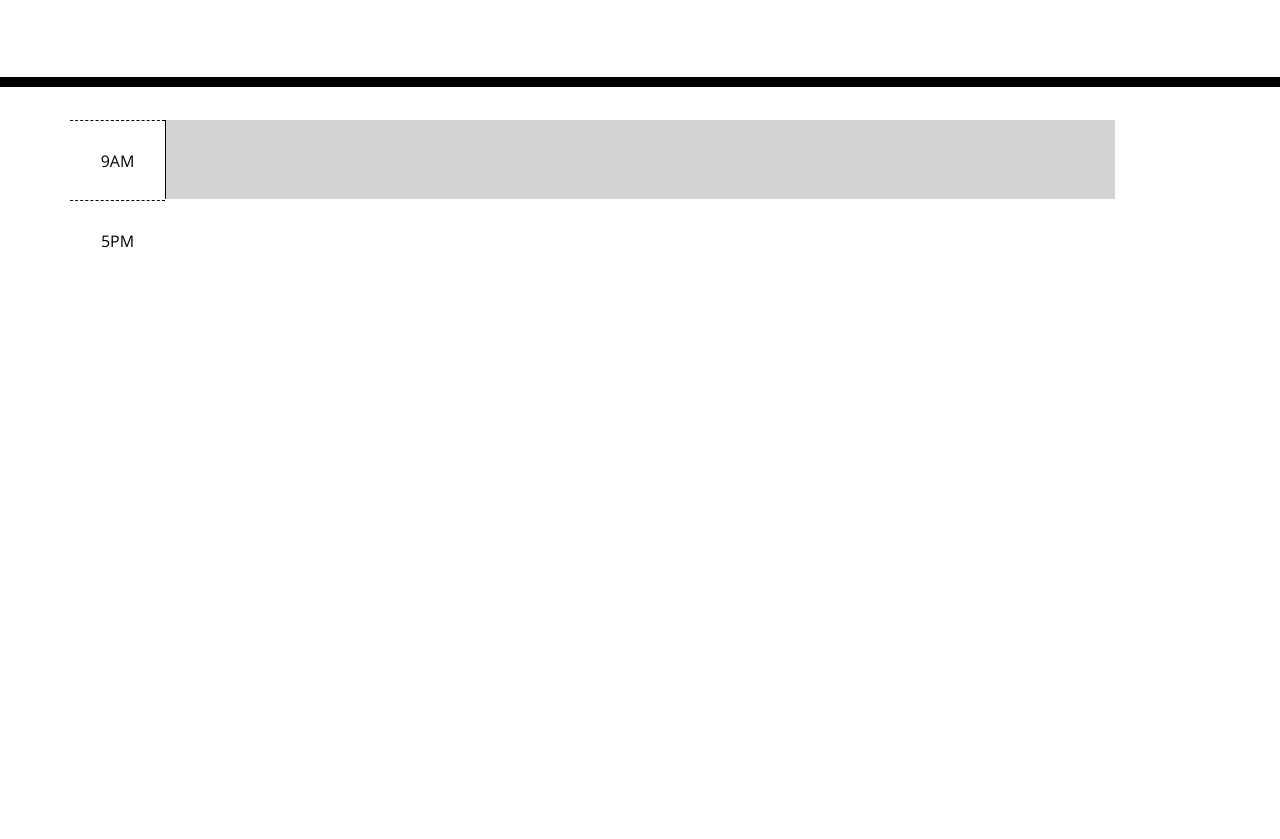
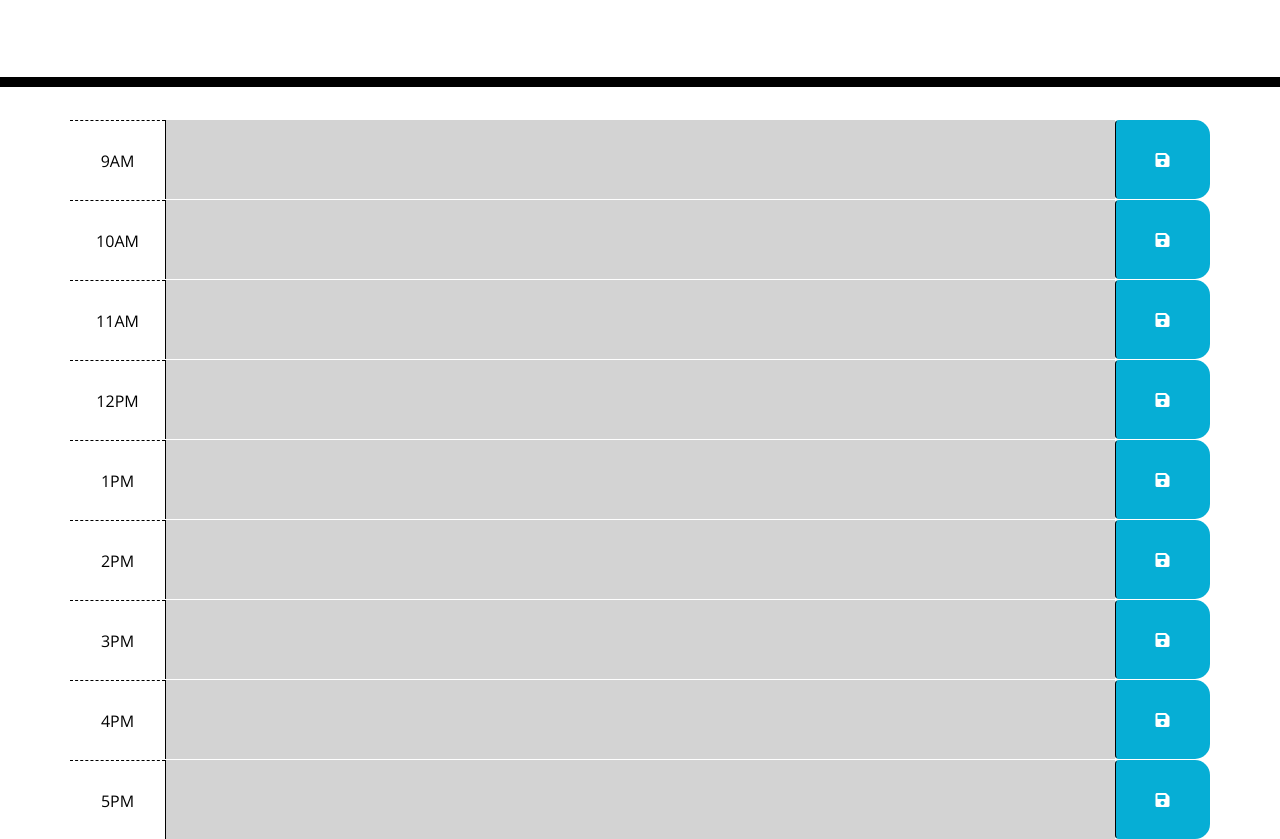
Before and after one commit to sankyrajeev/work-day-scheduler, a plain HTML site: page Develop/index.html in a window 1280 px wide. Shown: the part 181-1020 px from the top of the page. Before the commit the page ends 800 px from the top, so only its background shows below. Drawn offline with nearby package versions, Linux system fonts and the light colour scheme.

Commit message:
first files

```diff
--- a/Develop/index.html
+++ b/Develop/index.html
@@ -20,25 +20,101 @@
     <p id="currentDay" class="lead"></p>
   </header>
   <div class="container">
+
+    <!-- 9AM -->
     <div id="hour-9" class="row time-block">
       <div class="col-md-1 hour">
         9AM
       </div>
       <textarea class="col-md-10 description">
       </textarea>
+      <button class="btn saveBtn col-md-1"><i class="fas fa-save"></i></button>
+    </div>
+
+    <!-- 10AM -->
+    <div id="hour-10" class="row time-block">
+      <div class="col-md-1 hour">
+        10AM
+      </div>
+      <textarea class="col-md-10 description">
+      </textarea>
+      <button class="btn saveBtn col-md-1"><i class="fas fa-save"></i></button>
+    </div>
 
 
+    <!-- 11AM -->
+    <div id="hour-11" class="row time-block">
+      <div class="col-md-1 hour">
+        11AM
+      </div>
+      <textarea class="col-md-10 description">
+      </textarea>
+      <button class="btn saveBtn col-md-1"><i class="fas fa-save"></i></button>
     </div>
-    <div id="hour-17" class="row time-block">
+
+    <!-- 12PM -->
+    <div id="hour-12" class="row time-block">
+      <div class="col-md-1 hour">
+        12PM
+      </div>
+      <textarea class="col-md-10 description">
+      </textarea>
+      <button class="btn saveBtn col-md-1"><i class="fas fa-save"></i></button>
+    </div>
+
+    <!-- 1PM -->
+    <div id="hour-13" class="row time-block">
+      <div class="col-md-1 hour">
+        1PM
+      </div>
+      <textarea class="col-md-10 description">
+      </textarea>
+      <button class="btn saveBtn col-md-1"><i class="fas fa-save"></i></button>
+    </div>
+
+    <!-- 2PM -->
+    <div id="hour-14" class="row time-block">
+      <div class="col-md-1 hour">
+        2PM
+      </div>
+      <textarea class="col-md-10 description">
+      </textarea>
+      <button class="btn saveBtn col-md-1"><i class="fas fa-save"></i></button>
+    </div>
+
+    <!-- 3PM -->
+    <div id="hour-15" class="row time-block">
+      <div class="col-md-1 hour">
+        3PM
+      </div>
+      <textarea class="col-md-10 description">
+      </textarea>
+      <button class="btn saveBtn col-md-1"><i class="fas fa-save"></i></button>
+    </div>
+
+     <!-- 4PM -->
+     <div id="hour-16" class="row time-block">
+      <div class="col-md-1 hour">
+        4PM
+      </div>
+      <textarea class="col-md-10 description">
+      </textarea>
+      <button class="btn saveBtn col-md-1"><i class="fas fa-save"></i></button>
+    </div>
+
+     <!-- 5PM -->
+     <div id="hour-17" class="row time-block">
       <div class="col-md-1 hour">
         5PM
       </div>
-    <!-- Timeblocks go here -->
-  </div>
+      <textarea class="col-md-10 description">
+      </textarea>
+      <button class="btn saveBtn col-md-1"><i class="fas fa-save"></i></button>
+    </div>
 
-  <script src="https://code.jquery.com/jquery-3.4.1.min.js"></script>
-  <script src="https://cdnjs.cloudflare.com/ajax/libs/moment.js/2.24.0/moment.min.js"></script>
-  <script> src ="Develop/scipt.js"</script>
+    <script src="https://code.jquery.com/jquery-3.4.1.min.js"></script>
+    <script src="https://cdnjs.cloudflare.com/ajax/libs/moment.js/2.24.0/moment.min.js"></script>
+    <script> src = "Develop/scipt.js"</script>
 </body>
 
 </html>
```
Also changed, not shown: 1 other file.
